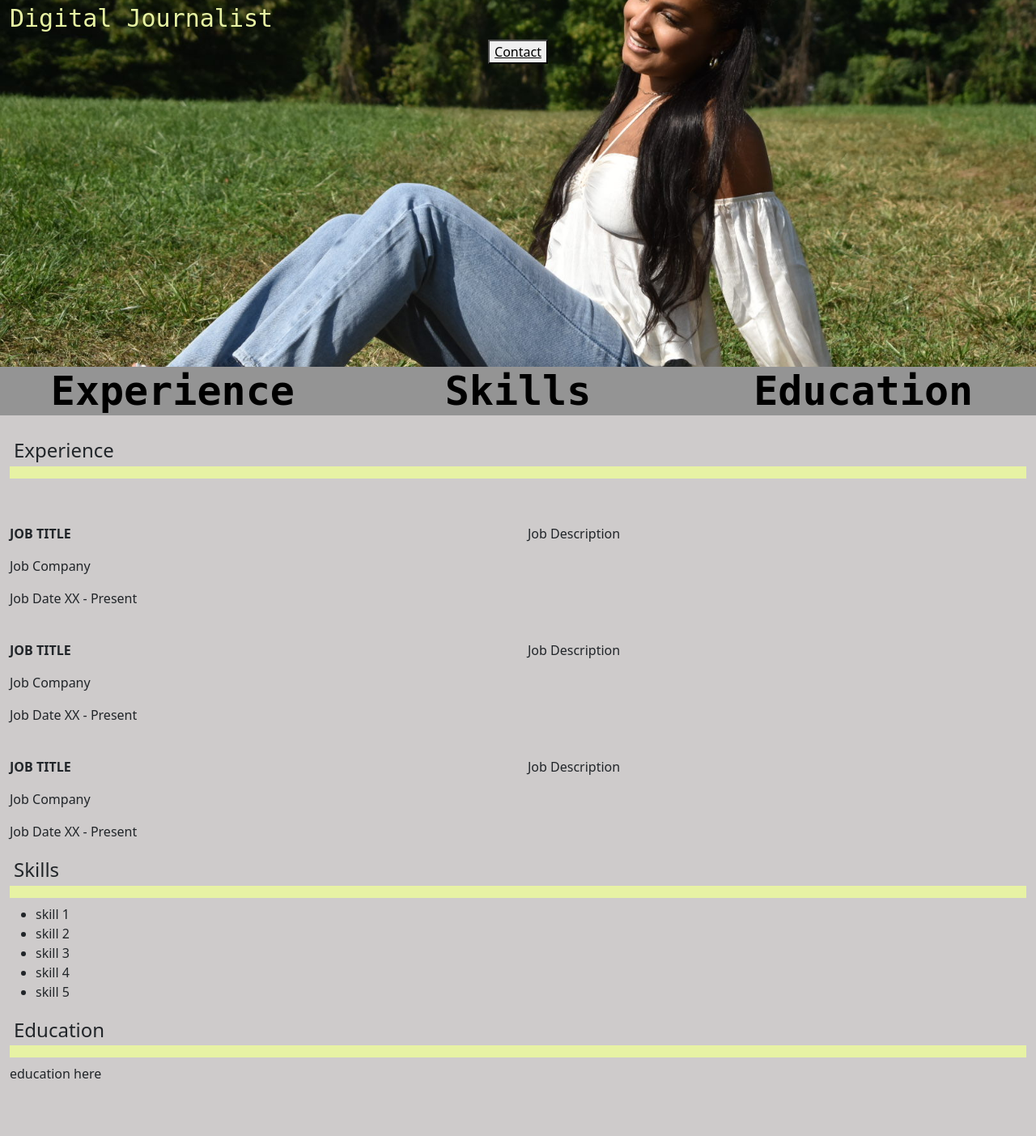
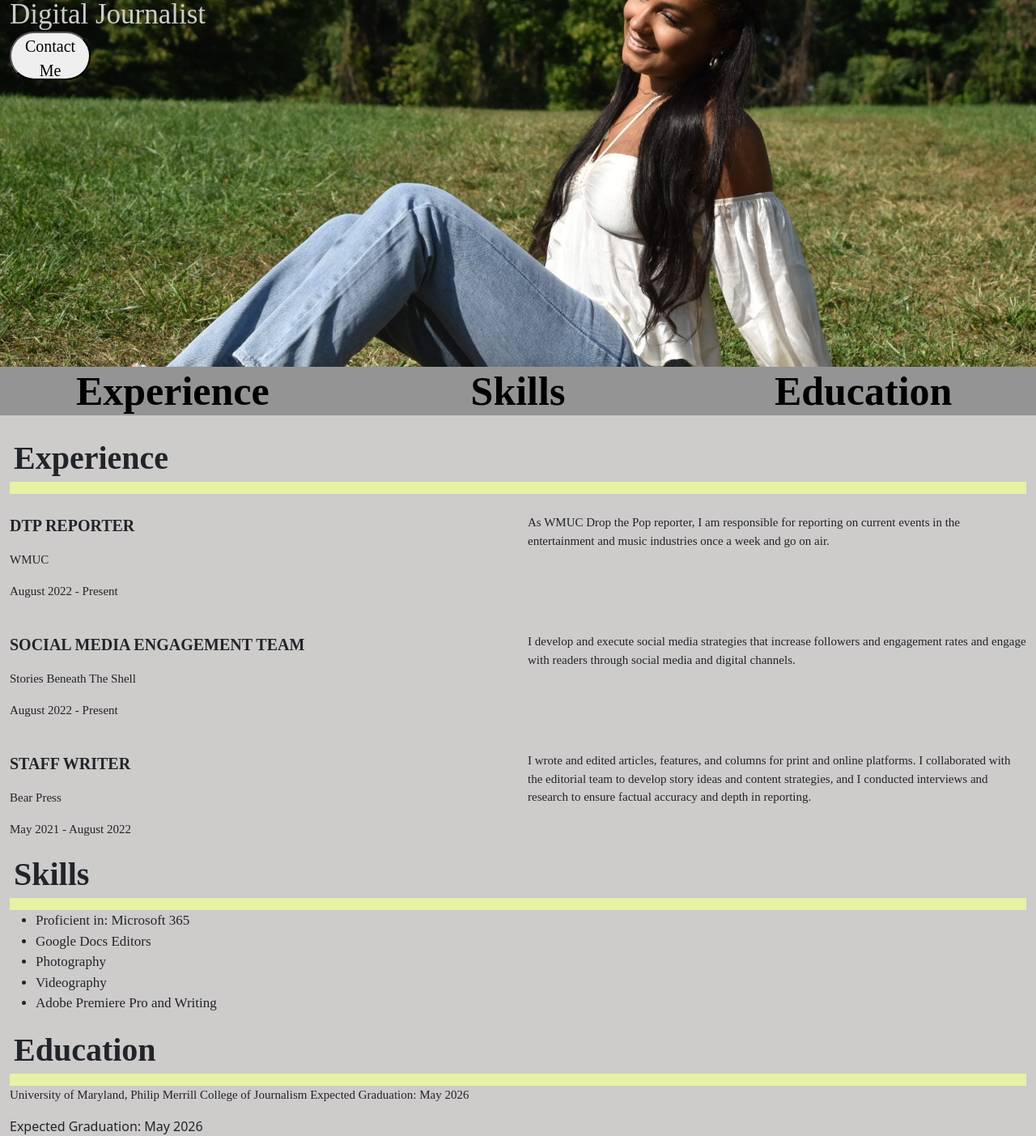
Before and after one commit to Jaria-create/Jaria-Butler-Jour352, a plain HTML site: page online-portfolio/index.html in a window 1280 px wide. Shown: the part 147-1550 px from the top of the page at 81% size. Before the commit the page ends 1485 px from the top, so only its background shows below. Drawn offline with nearby package versions, Linux system fonts and the light colour scheme.

Commit message:
online-portfolio

```diff
--- a/online-portfolio/index.html
+++ b/online-portfolio/index.html
@@ -21,7 +21,9 @@
                 <div class="col-sm-12">
                     <h1>Jaria Butler</h1>
                     <h2>Digital Journalist</h2>
-                    <button><a href="mailto:jariabutler@gmail.com">Contact</a></button>
+                    <button><a
+                               href="mailto:jariabutler@gmail.com">Contact Me</a>
+                    </button>
                 </div>
             </div>
         </div>
@@ -45,41 +47,39 @@
                     <h4>Experience</h4>
                 </div>
             </div>
-
-            <br />
             <br />
             <div class="row">
                 <div class="col-sm-6">
-                    <p class="jobtitle">Job Title</p>
-                    <p>Job Company</p>
-                    <p>Job Date XX - Present</p>
+                    <p class="jobtitle">DTP Reporter</p>
+                    <p>WMUC</p>
+                    <p>August 2022 - Present</p>
                 </div>
                 <div class="col-sm-6">
-                    <p>Job Description</p>
+                    <p>As WMUC Drop the Pop reporter, I am responsible for reporting on current events in the entertainment and music industries once a week and go on air. </p>
                 </div>
             </div>
 
             <br />
             <div class="row">
                 <div class="col-sm-6">
-                    <p class="jobtitle">Job Title</p>
-                    <p>Job Company</p>
-                    <p>Job Date XX - Present</p>
+                    <p class="jobtitle">Social Media Engagement team</p>
+                    <p>Stories Beneath The Shell</p>
+                    <p>August 2022 - Present </p>
                 </div>
                 <div class="col-sm-6">
-                    <p>Job Description</p>
+                    <p>I develop and execute social media strategies that increase followers and engagement rates and engage with readers through social media and digital channels.</p>
                 </div>
             </div>
             <br />
             <div class="row">
                 <div class="col-sm-6">
-                    <p class="jobtitle">Job Title</p>
-                    <p>Job Company</p>
-                    <p>Job Date XX - Present</p>
+                    <p class="jobtitle"> Staff writer</p>
+                    <p>Bear Press</p>
+                    <p>May 2021 - August 2022</p>
                 </div>
 
                 <div class="col-sm-6">
-                    <p>Job Description</p>
+                    <p>I wrote and edited articles, features, and columns for print and online platforms. I collaborated with the editorial team to develop story ideas and content strategies, and I conducted interviews and research to ensure factual accuracy and depth in reporting.</p>
                 </div>
             </div>
             <div class="row header">
@@ -90,11 +90,11 @@
             <div class="row">
                 <div class="col">
                     <ul>
-                        <li>skill 1</li>
-                        <li>skill 2</li>
-                        <li>skill 3</li>
-                        <li>skill 4</li>
-                        <li>skill 5</li>
+                        <li>Proficient in: Microsoft 365</li>
+                        <li>Google Docs Editors</li>
+                        <li>Photography</li>
+                        <li>Videography</li>
+                        <li>Adobe Premiere Pro and Writing</li>
                     </ul>
                 </div>
             </div>
@@ -104,7 +104,13 @@
                 </div>
             </div>
             <div class="row">
-                <div class="col">education here</div>
+                <div class="col">
+                    <p> University of Maryland, Philip Merrill College of Journalism
+               Expected Graduation: May 2026
+</p>
+               Expected Graduation: May 2026
+
+</div>
             </div>
         </div>
     </body>
--- a/online-portfolio/style.css
+++ b/online-portfolio/style.css
@@ -1,30 +1,48 @@
 @media {
     h1 {
-        font-family: "monospace", Georgia;
-        font-size: 20px;
+        font-family: "tarif";
+        font-size: 50px;
         color: #e7f2a4;
+        margin: auto
     }
     h2 {
-        font-family: "monospace", Georgia;
-        font-size: 30px;
-        color: #e7f2a4;
+        font-family: "tarif";
+        font-size: 35px;
+        color: #CECBCB;
+        margin: auto
     }
     h3 {
-        font-family: "monospace", Georgia;
+        font-family: "tarif";
         font-weight: bold;
         margin-bottom: auto;
         font-size: 50px;
         color: black;
     }
+    p{ font-family: "tarif";
+      font-size: 15px;
 
+    }
     h4 {
         border-bottom: 15px solid #e7f2a4;
         padding: 5px;
+        margin: auto;
+        font-family: "tarif";
+        font-weight: bold;
+        font-size: 40px;
+
+
     }
+
     header {
         border-bottom: block;
         margin: auto;
+
+
     }
+}
+li{ font-family: "tarif";
+      font-size: 17px;
+
 }
 
 #topper {
@@ -36,13 +54,32 @@
 
 button {
     display: block;
-    margin: auto;
+    margin: left;
+    border-radius: 200px
+
+
+
+}
+button {
+  width: 100px;
+  height: 60px;
+
+}
+button a {
+    color: black;
+    text-decoration: none;
+    font-family: "tarif";
+    font-size: 20px
+}
+button a:hover {
+    color: black;
+}
+button:hover {
+    background-color: #e7f2a4;
+    color: #949494
+
 }
 
-button a {
-    color: black;
-    text-decoration: non;
-}
 body {
     background-color: #cecbcb;
 }
@@ -50,10 +87,15 @@ body {
 #navigation {
     background-color: #949494;
     text-align: center;
+
 }
 .jobtitle {
     font-weight: bold;
     text-transform: uppercase;
+    font-family: "tarif";
+     font-size: 20px;
+
+
 }
 
 @media (min-width: 576px) {
@@ -63,5 +105,6 @@ body {
 
     #topper {
         height: 600px;
-    }
+
 }
+}
```
